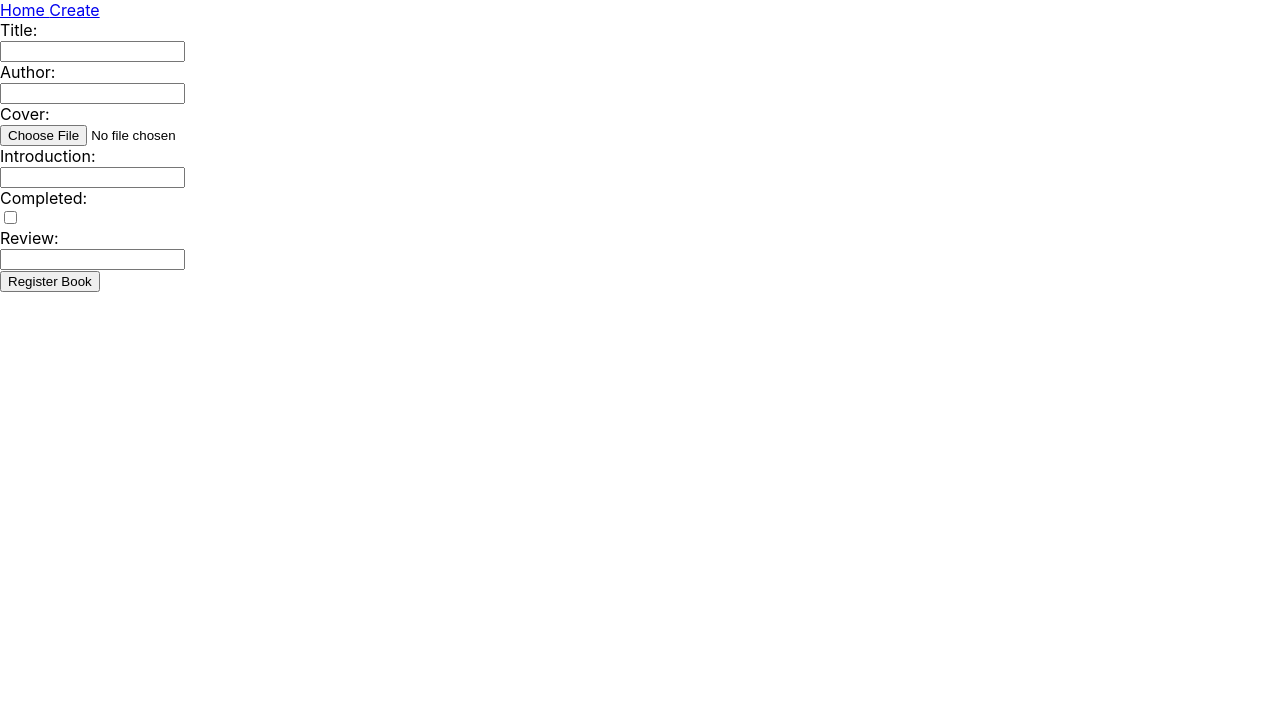
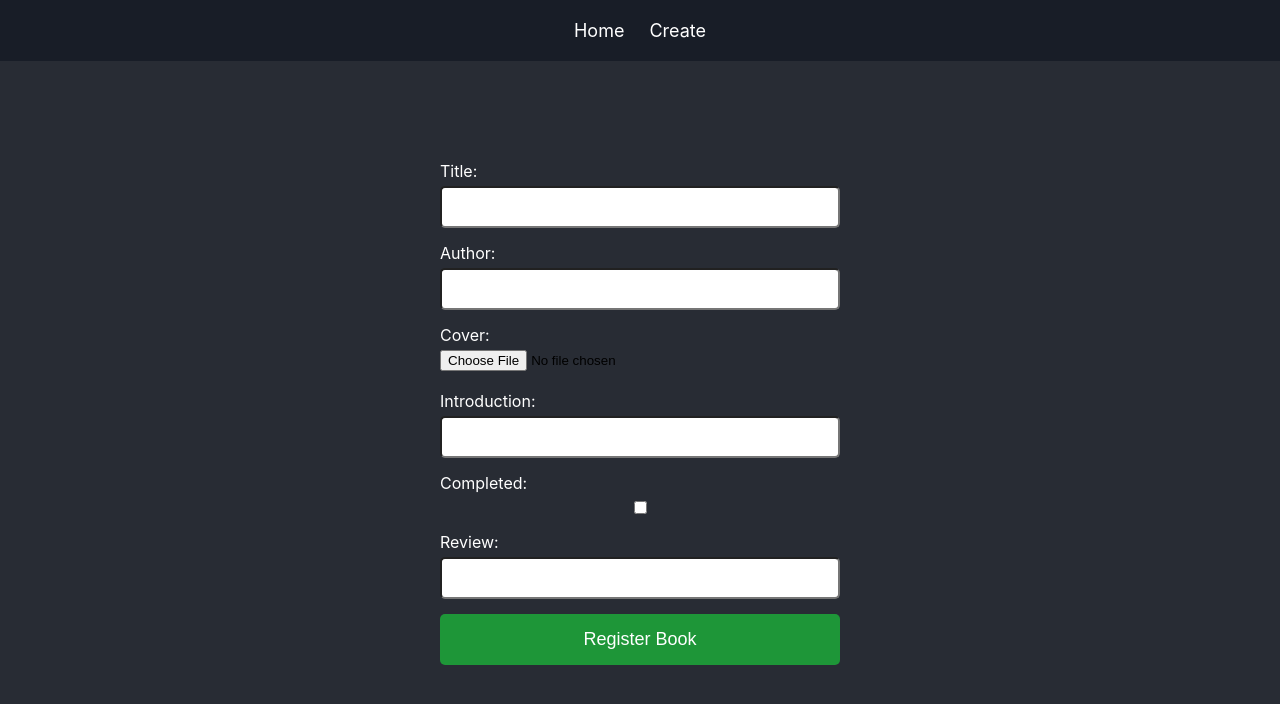
Before and after one commit to eddgalan/LibraryReact, a React (Create React App) app: page /create in a window 1280 px wide. Shown: the top 704 px of the page. Built offline with nearby package versions, Linux system fonts and the light colour scheme; the HTML template or start-up script is replaced by a standard one.

Commit message:
Add style - Se agregaron los estilos para toda la aplicación

```diff
--- a/src/components/book.jsx
+++ b/src/components/book.jsx
@@ -2,9 +2,24 @@ import React from 'react';
 import { Link } from 'react-router-dom';
 
 function Book({ item }) {
+  const bookContainerStyle = {
+    display: 'flex',
+    flexDirection: 'column',
+    width: '300px',
+  };
+
+  const bookInfoStyle = {
+    display: 'flex',
+    flexDirection: 'column',
+    alignItems: 'center',
+    textAlign: 'center',
+    color: '#FFF',
+    textDecoration: 'none',
+  };
+
   return(
-    <div>
-      <Link to={`/view/${ item.id }`}>
+    <div style={ bookContainerStyle }>
+      <Link to={`/view/${ item.id }`} style={ bookInfoStyle }>
         <img src={ item.cover } width="200" alt={ item.title } />
         <div>{ item.title }</div>
       </Link>
--- a/src/components/layout.jsx
+++ b/src/components/layout.jsx
@@ -2,10 +2,15 @@ import React from 'react';
 import NavBar from './navbar';
 
 function Layout({ children }) {
+  const containerStyle = {
+    width: '90%',
+    margin: '100px auto',
+  };
+
   return(
     <div>
       <NavBar />
-      <div>{ children }</div>
+      <div style={ containerStyle }>{ children }</div>
     </div>
   );
 }
--- a/src/components/navbar.jsx
+++ b/src/components/navbar.jsx
@@ -1,10 +1,26 @@
 import { Link } from 'react-router-dom';
 
 function NavBar() {
+  const navContainerStyle = {
+    backgroundColor: '#181d27',
+    padding: '10px',
+    display: 'flex',
+    gap: '5px',
+    justifyContent: 'center',
+  }
+
+  const linkStyle = {
+    padding: '10px',
+    display: 'block',
+    fontSize: '18px',
+    color: '#FFF',
+    textDecoration: 'none',
+  };
+
   return (
-    <div>
-      <Link to="/"> Home </Link>
-      <Link to="/create"> Create </Link>
+    <div style={ navContainerStyle }>
+      <Link to="/" style={ linkStyle }> Home </Link>
+      <Link to="/create" style={ linkStyle }> Create </Link>
     </div>
   );
 }
--- a/src/index.css
+++ b/src/index.css
@@ -5,6 +5,7 @@ body {
     sans-serif;
   -webkit-font-smoothing: antialiased;
   -moz-osx-font-smoothing: grayscale;
+  background-color: #282c34;
 }
 
 code {
--- a/src/pages/create.jsx
+++ b/src/pages/create.jsx
@@ -13,6 +13,40 @@ function Create() {
 
   const store = useAppContext();
   const navigate = useNavigate();
+
+  const inputStyles = {
+    formContainer: {
+      width: '400px',
+      margin: '0 auto',
+    },
+    container: {
+      display: 'flex',
+      flexDirection: 'column',
+      gap: '5px',
+      margin: '15px 0',
+    },
+    title: {
+      fontSize: '16px',
+      textAlign: 'left',
+      color: '#FFF',
+    },
+    input: {
+      padding: '10px',
+      borderRadius: '5px',
+      fontSize: '16px',
+    },
+    button: {
+      width: '100%',
+      padding: '15px 20px',
+      minWidth: '200px',
+      border: 'none',
+      borderRadius: '5px',
+      backgroundColor: '#1e9638',
+      color: '#FFF',
+      fontWeigth: 'border',
+      fontSize: '18px',
+    },
+  };
 
   function handleChange(e) {
     const name = e.target.name;
@@ -65,33 +99,33 @@ function Create() {
 
   return (
     <Layout>
-      <form onSubmit={ handleSubmit } >
-        <div>
-          <div> Title: </div>
-          <input type="text" name="title" onChange={ handleChange } value={ title }/>
+      <form onSubmit={ handleSubmit } style={ inputStyles.formContainer }>
+        <div style={ inputStyles.container }>
+          <div style={ inputStyles.title }> Title: </div>
+          <input type="text" name="title" onChange={ handleChange } value={ title } style={ inputStyles.input }/>
         </div>
-        <div>
-          <div> Author: </div>
-          <input type="text" name="author" onChange={ handleChange } value={ author }/>
+        <div style={ inputStyles.container }>
+          <div style={ inputStyles.title }> Author: </div>
+          <input type="text" name="author" onChange={ handleChange } value={ author } style={ inputStyles.input }/>
         </div>
-        <div>
-          <div>Cover: </div>
+        <div style={ inputStyles.container }>
+          <div style={ inputStyles.title }>Cover: </div>
           <input type="file" name="cover" onChange={ handleChangeFile } />
           <div> { !!cover ? <img src={cover} width="200" /> : "" } </div>
         </div>
-        <div>
-          <div> Introduction: </div>
-          <input type="text" name="intro" onChange={ handleChange } value={ intro }/>
+        <div style={ inputStyles.container }>
+          <div style={ inputStyles.title }> Introduction: </div>
+          <input type="text" name="intro" onChange={ handleChange } value={ intro } style={ inputStyles.input }/>
         </div>
-        <div>
-          <div> Completed: </div>
+        <div style={ inputStyles.container }>
+          <div style={ inputStyles.title }> Completed: </div>
           <input type="checkbox" name="completed" onChange={ handleChange } value={ completed }/>
         </div>
-        <div>
-          <div> Review: </div>
-          <input type="text" name="review" onChange={ handleChange } value={ review }/>
+        <div style={ inputStyles.container }>
+          <div style={ inputStyles.title }> Review: </div>
+          <input type="text" name="review" onChange={ handleChange } value={ review } style={ inputStyles.input }/>
         </div>
-        <button type="submit"> Register Book </button>
+        <button type="submit" style={ inputStyles.button }> Register Book </button>
       </form>
     </Layout>
   );
--- a/src/pages/index.jsx
+++ b/src/pages/index.jsx
@@ -5,10 +5,17 @@ import Book from '../components/book';
 
 function Index() {
   const store = useAppContext();
+  const booksContainer = {
+    display: 'flex',
+    flexWrap: 'wrap',
+    gap: '10px',
+  };
 
   return (
     <Layout>
-      { store.items.map((item) => (<Book key={ item.id } item={ item } /> )) }
+      <div style={ booksContainer }>
+        { store.items.map((item) => (<Book key={ item.id } item={ item } /> )) }
+      </div>
     </Layout>
   );
 }
--- a/src/pages/view.jsx
+++ b/src/pages/view.jsx
@@ -13,19 +13,35 @@ function View() {
     setItem(book);
   }, []);
 
+  const itemStyle = {
+    container: {
+      display: 'flex',
+      gap: '20px',
+      color: '#FFF',
+      width: '800px',
+      margin: '0 auto',
+    },
+  }
+
   if( !item ) {
     return <Layout> Item not found </Layout>
-  }
-
+  } else {
     return (
       <Layout>
+        <div style={ itemStyle.container }>
+          <div>
+            <div>{ item?.cover? <img src={ item.cover } width="400" /> : '' }</div>
+          </div>
+          <div>
             <h2>{ item?.title }</h2>
-      <div>{ item?.cover? <img src={ item.cover } width="400" /> : '' }</div>
             <div>{ item?.author }</div>
             <div>{ item?.intro }</div>
             <div>{ item?.completed ? 'Read':'To read' }</div>
+          </div>
+        </div>
       </Layout>
     );
   }
+}
 
 export default View;
```
Lines whose indentation alone changed are shown as unchanged.
